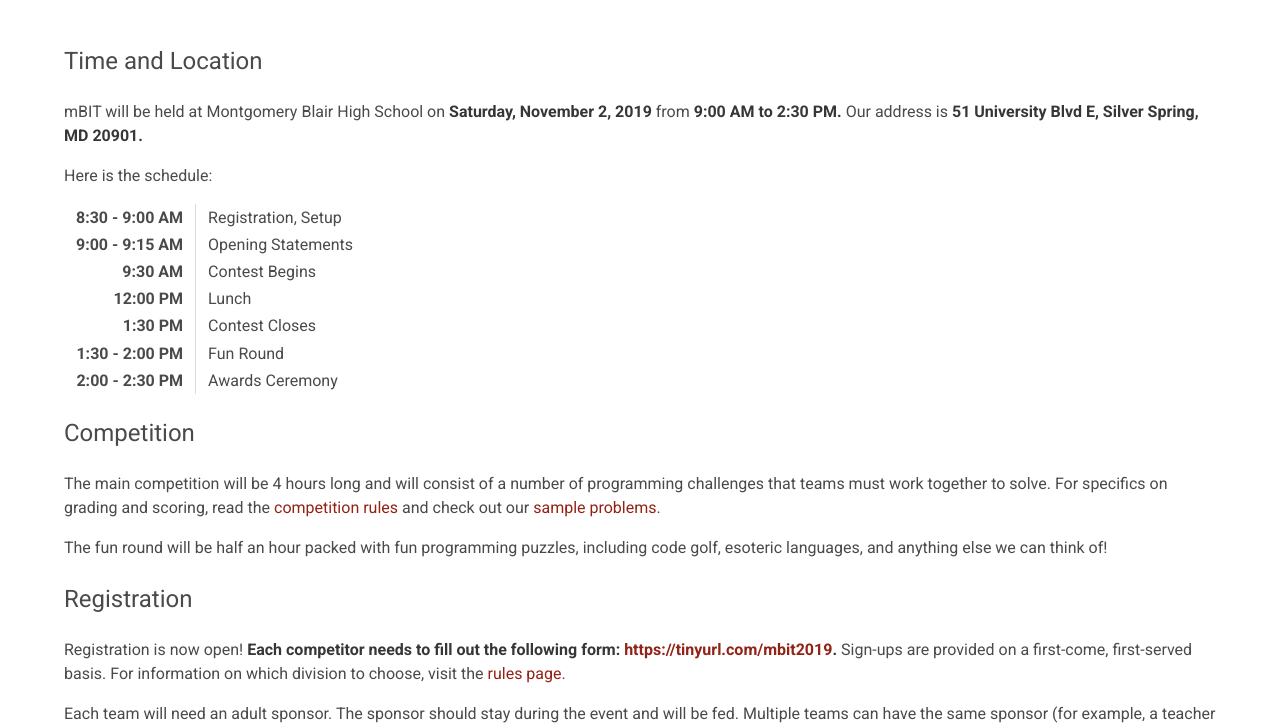
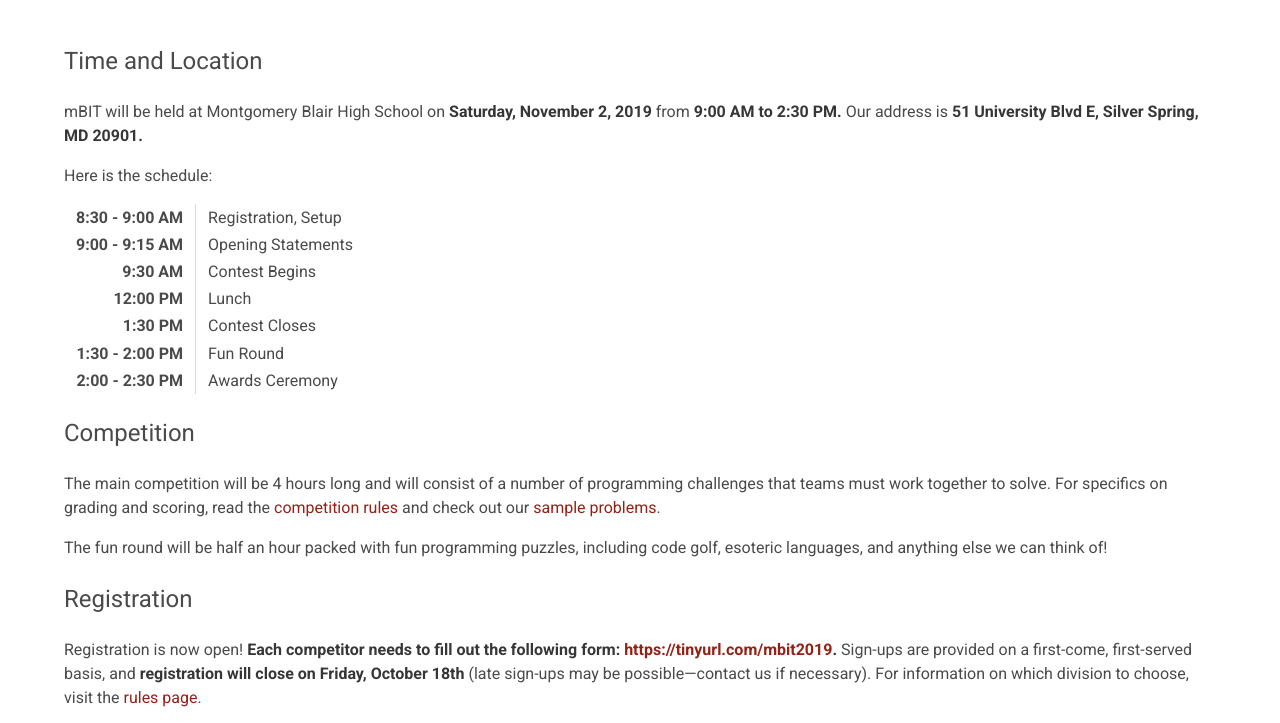
Before and after one commit to mbhs/mbit, a plain HTML site: page logistics.html in a window 1280 px wide. Shown: the part 204-927 px from the top of the page. Drawn offline with Linux system fonts and the light colour scheme.

Commit message:
deadline

```diff
--- a/logistics.html
+++ b/logistics.html
@@ -56,7 +56,7 @@
 		</div>
 		<h2 class="subtitle is-4">Registration</h2>
 		<div class="content">
-			<p>Registration is now open! <strong>Each competitor needs to fill out the following form: <a target="_blank" rel="noopener" href="https://tinyurl.com/mbit2019">https://tinyurl.com/mbit2019</a>.</strong> Sign-ups are provided on a first-come, first-served basis. For information on which division to choose, visit the <a href="/rules">rules page</a>.</p>
+			<p>Registration is now open! <strong>Each competitor needs to fill out the following form: <a target="_blank" rel="noopener" href="https://tinyurl.com/mbit2019">https://tinyurl.com/mbit2019</a>.</strong> Sign-ups are provided on a first-come, first-served basis, and <strong>registration will close on Friday, October 18th</strong> (late sign-ups may be possible&mdash;contact us if necessary). For information on which division to choose, visit the <a href="/rules">rules page</a>.</p>
 			<p>Each team will need an adult sponsor. The sponsor should stay during the event and will be fed. Multiple teams can have the same sponsor (for example, a teacher may be the sponsor of all teams from a school). If the sponsor is not an MCPS employee, they will have to complete a 30-minute online training course. More information about this will be sent out later.</p>
 			<p>We will also provide lunch, so let us know in the form about any dietary restrictions we may need to accommodate. T-shirts are available and will be free for now. If you have any questions, or if something has changed after filling out the registration form, please send us an email at <a href="mailto:mbit.organizers@gmail.com">mbit.organizers@gmail.com</a>. We hope to see you there!</p>
 		</div>
```
Also changed, not shown: templates/logistics.html (+1 -1 lines).
